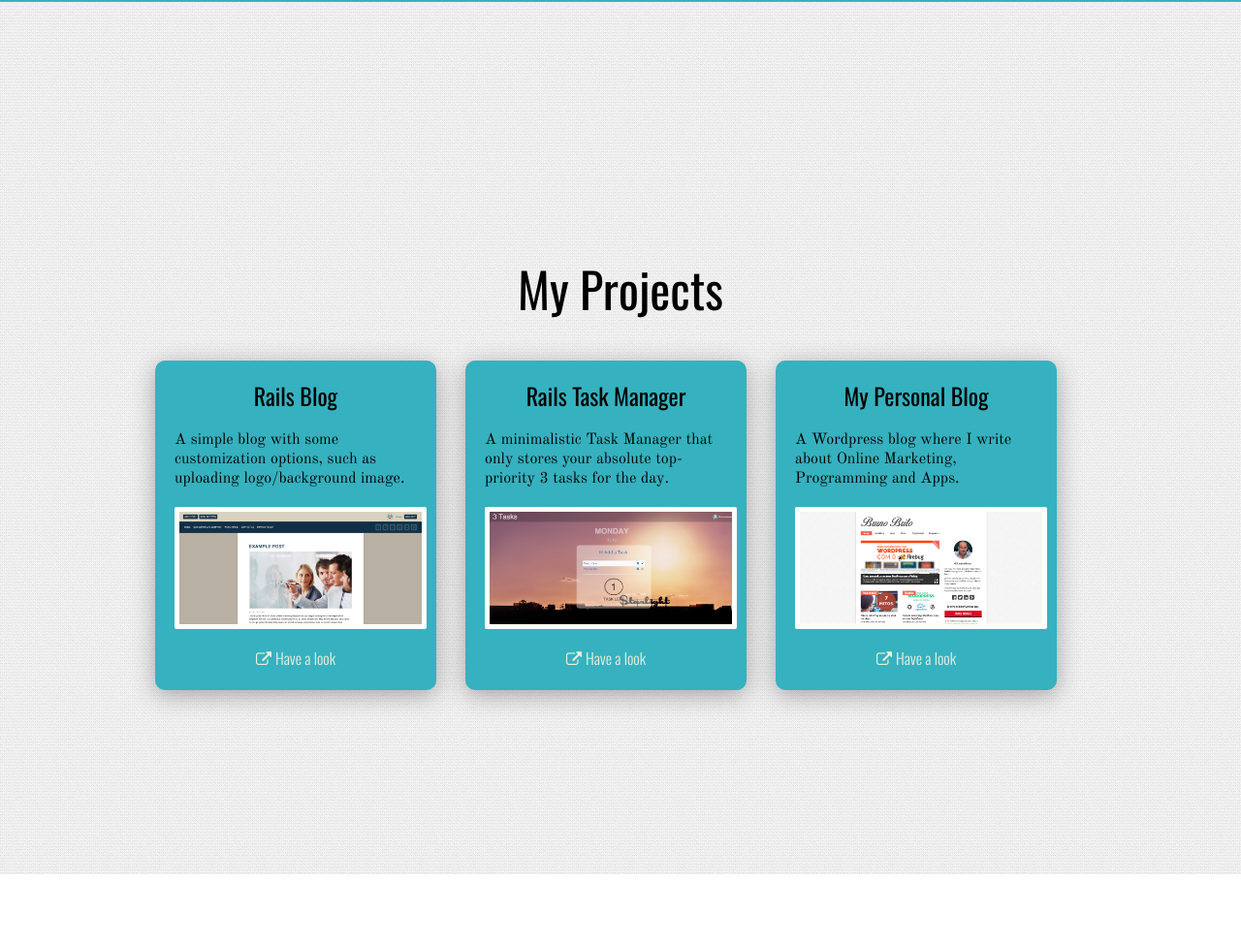
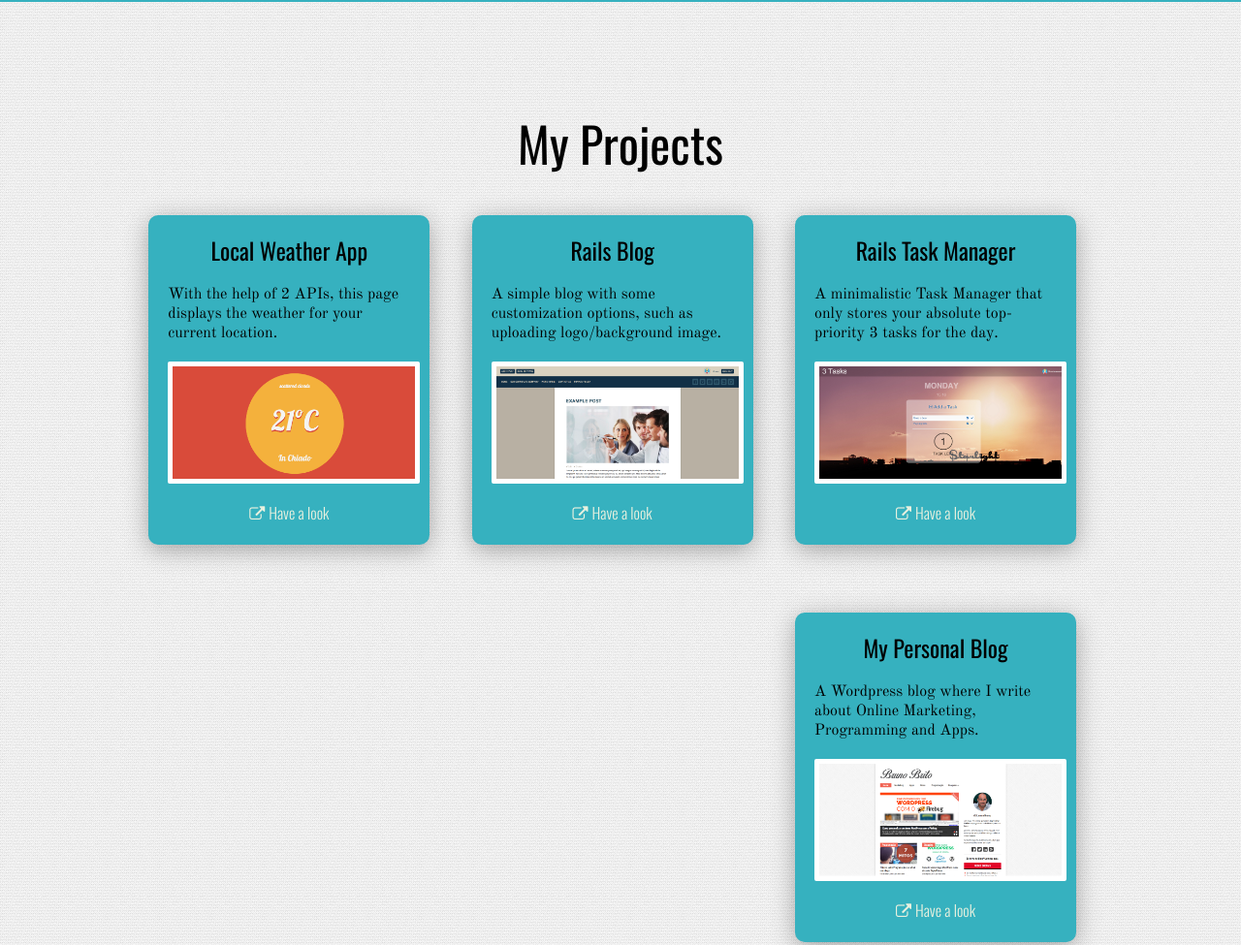
Before and after one commit to brunofbrito/business-card, a website: page index.html in a window 1280 px wide. Shown: the part 798-1773 px from the top of the page at 97% size. Before the commit the page ends 1700 px from the top, so only its background shows below. Drawn offline with nearby package versions, Linux system fonts and the light colour scheme.

Commit message:
Adds new entry to Portfolio and corrects Lightbox image links

```diff
--- a/index.html
+++ b/index.html
@@ -38,6 +38,12 @@
     <div class="portfolio">
       <div class="worktitle" id="work">My Projects</div>
       <div class="project-list">
+          <div class="project">
+            <h1>Local Weather App</h1>
+            <p>With the help of 2 APIs, this page displays the weather for your current location.</p>
+            <a href="img/local-weather-app.png" data-lightbox="image-4" data-title="Local Weather App"><img src="img/local-weather-app.png" alt="Local Weather App"></a>
+            <a href="http://localweather.brunobrito.pt" class="have-a-look" target="_blank">Have a look</a>
+          </div>
           <div class="project">
             <h1>Rails Blog</h1>
             <p>A simple blog with some customization options, such as uploading logo/background image.</p>
--- a/sass/style.scss
+++ b/sass/style.scss
@@ -141,8 +141,6 @@ html, body {
   max-width: 1000px;
   margin: 40px auto;
   display: flex;
-  justify-content: center;
-  align-items: center;
   flex-direction: column;
 }
 
@@ -156,7 +154,6 @@ html, body {
 .project-list {
   display: flex;
   flex-wrap: wrap;
-  justify-content: space-between;
 }
 
 .project {
```
Also changed, not shown: build/lightbox.css, build/style.css, img/close.png (added), img/loading.gif (added), img/local-weather-app.png (added), img/next.png (added), img/prev.png (added), stylesheets/style.css.
